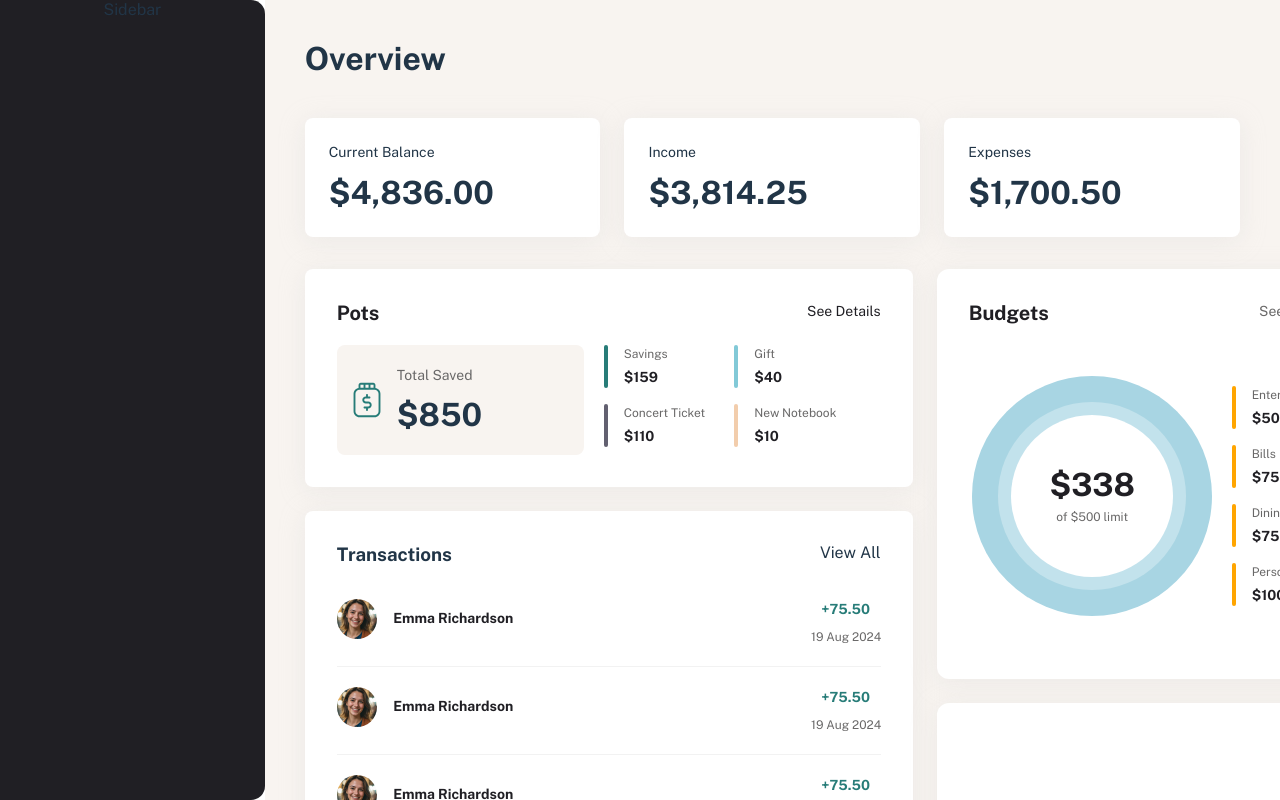
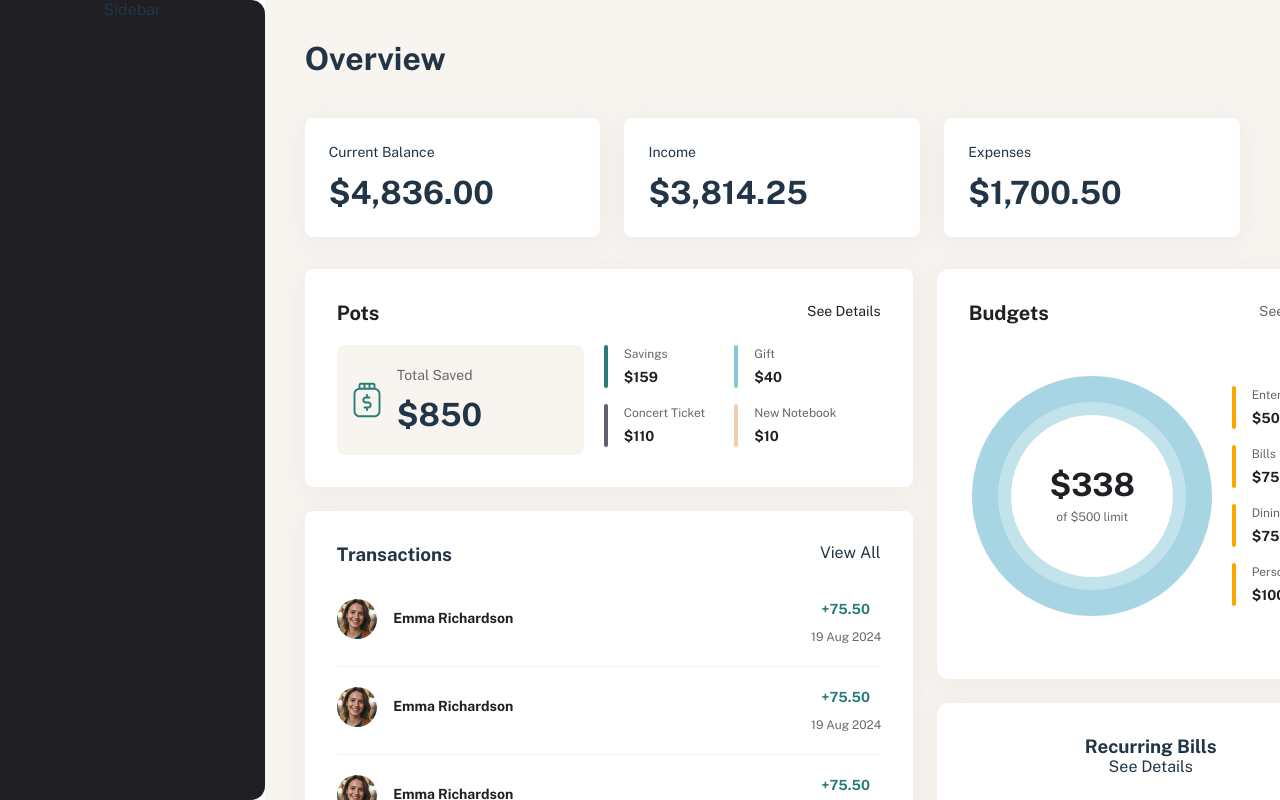
Before and after one commit to eddiemaceda11/Moneyhub, a React (Vite) app: page / in a window 1280 px wide. Built offline with nearby package versions, Linux system fonts and the light colour scheme.

Commit message:
Create the html layout for the Overview section header

```diff
--- a/src/features/overview/Overview.tsx
+++ b/src/features/overview/Overview.tsx
@@ -256,7 +256,12 @@ export const Overview = () => {
             </div>
           </div>
           {/* RECURRING BILLS */}
-          <div className="overview-section-recurring"></div>
+          <div className="overview-section-recurring">
+            <div className="osr-header">
+              <h3>Recurring Bills</h3>
+              <p>See Details</p>
+            </div>
+          </div>
         </div>
       </section>
     </>
```
